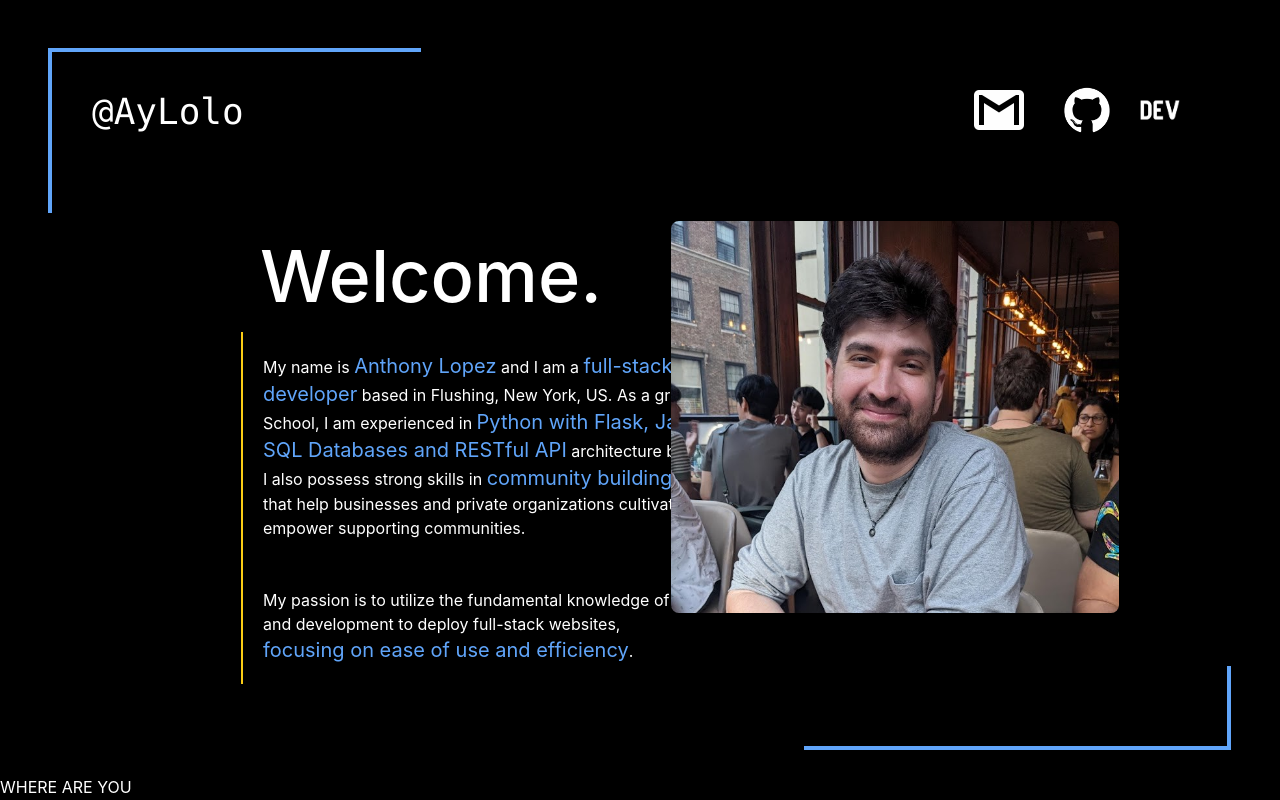
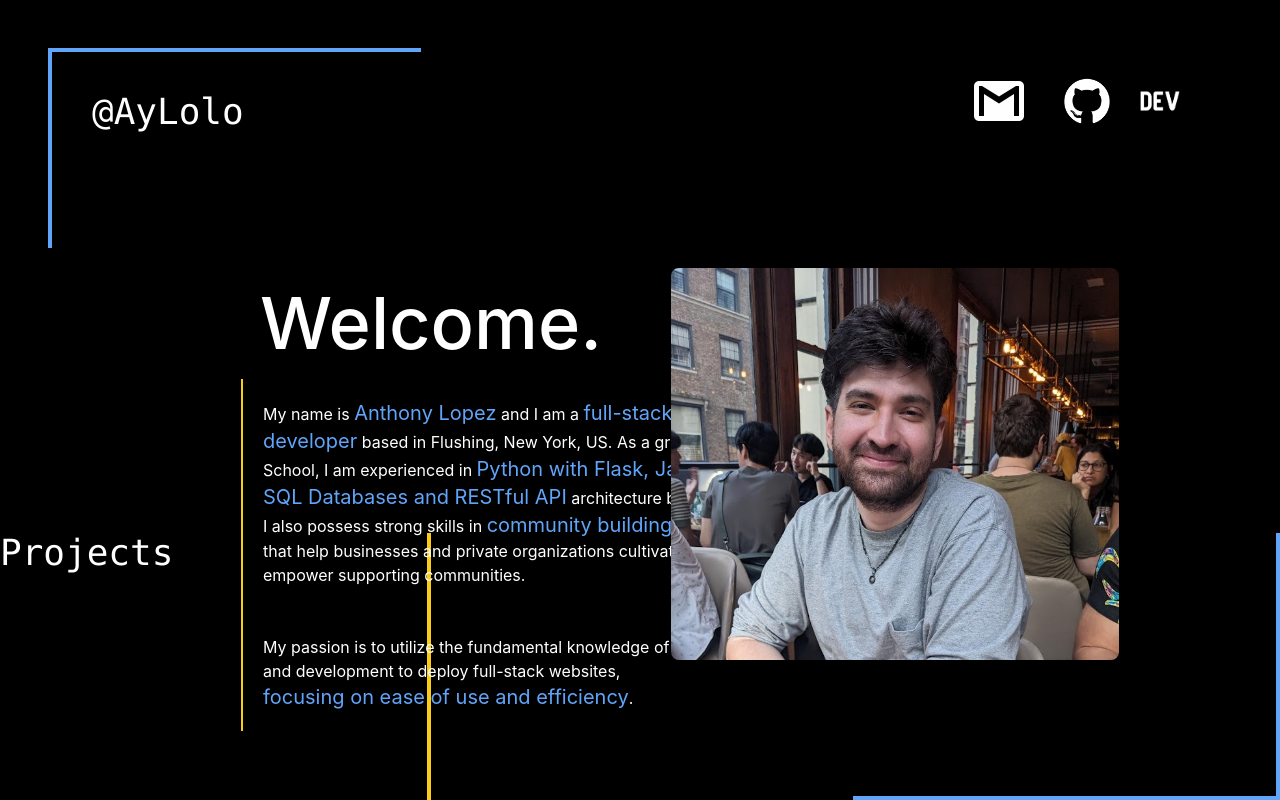
Before and after one commit to AyLoLo/personal-website, a React (Create React App) app: page / in a window 1280 px wide. Built offline with nearby package versions, Linux system fonts and the light colour scheme.

Commit message:
Must redo absolute positions, need the elements to scale properly with screen size

```diff
--- a/src/App.js
+++ b/src/App.js
@@ -7,12 +7,12 @@ import Dev from './assets/Dev.png'
 function App() {
 
   return (
-    <div>
+    <div className='grid grid-rows-3 h-screen'>
       <div className='grid grid-cols-2'>
         <div className='text-white text-4xl font-mono m-12 w-7/12 h-3/4 border-l-4 border-t-4 border-blue-400 relative p-10'>
           @AyLolo
         </div>
-        <div className='m-20 w-6/12  grid grid-cols-3 grid-rows-1 justify-center items-center'>
+        <div className='mb-16 mr-20 w-6/12  grid grid-cols-3 grid-rows-1 justify-center items-center'>
           <a className='absolute right-px m-60' href="mailto:anthonydlr66@gmail.com" target="_blank" rel="noreferer">
             <img className="w-20" src={Gmail}/>
           </a>
@@ -37,12 +37,14 @@ function App() {
         </p>
         <img className="absolute top-px right-px max-w-md mr-40 w-full rounded-lg" src={Me}/>
       </div>
-      <div className='absolute bottom-px grid grid-cols-2 w-screen'>
-        <div className='text-white'>
-          WHERE ARE YOU
+      <div className='grid grid-cols-3 w-screen'>
+        <div className='text-white text-4xl font-mono'>
+          Projects
         </div>
-        <div className='text-white absolute bottom-px right-px h-5/6 w-4/12 border-blue-400 border-r-4 border-b-4 m-12 p-10'>
+        <div className='border-yellow-400 border-l-4'>
 
+        </div>
+        <div className='border-blue-400 border-r-4 border-b-4 '>
         </div>
       </div>
     </div>
```
